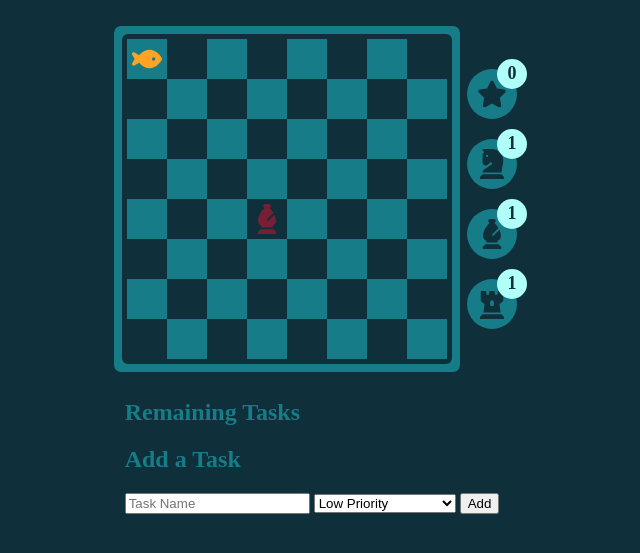
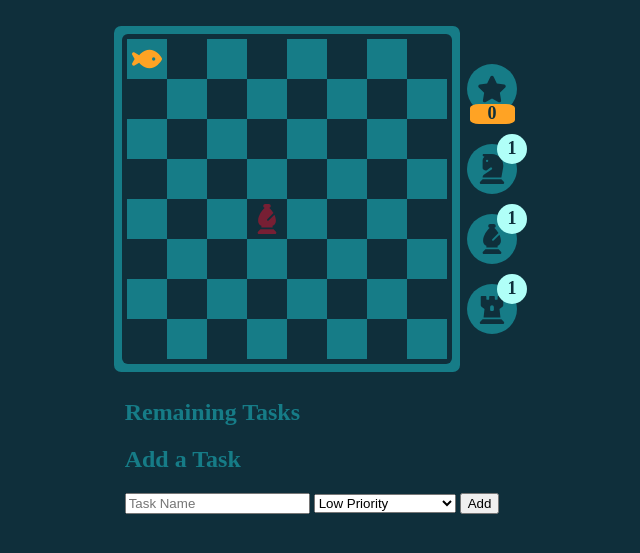
Before and after one commit to Speakman610/taskdungeon, a plain HTML site: page index.html in a window 1280 px wide. Shown: the part 81-634 px from the top of the page, without its empty margins (328-968 px from the left). Drawn offline with Linux system fonts and the light colour scheme.

Commit message:
Make points look different from powers

```diff
--- a/dungeon.js
+++ b/dungeon.js
@@ -546,14 +546,14 @@ function updateInfo(changeColors=true) {
   const points = document.getElementById('points')
   if (changeColors) {
     if (Number(points.value) < gameData.points) {
-      points.style.backgroundColor = color_player
-      setTimeout(() => points.style.backgroundColor = color_accent, TIMEOUT)
+      points.style.backgroundColor = color_accent
+      setTimeout(() => points.style.backgroundColor = color_player, TIMEOUT)
     } else if (Number(points.value) > gameData.points) {
       points.style.backgroundColor = color_monster
-      setTimeout(() => points.style.backgroundColor = color_accent, TIMEOUT)
+      setTimeout(() => points.style.backgroundColor = color_player, TIMEOUT)
     }
   }
-  points.innerText = gameData.points > 99 ? '99+' : gameData.points
+  points.innerText = gameData.points > 999 ? '999+' : gameData.points
   points.value = gameData.points
 
   // update knights
--- a/index.html
+++ b/index.html
@@ -15,9 +15,9 @@
         <!-- The dungeon will be generated here -->
       </div>
       <div id="info">
-        <div class="info-icon">
+        <div id="points-container" class="info-icon">
           <img src="./assets/star-solid.svg" />
-          <span id="points" class="icon-notif" value="0">0</span>
+          <span id="points" class="icon-value" value="0">0</span>
         </div>
         <div class="info-icon">
           <img src="./assets/chess-knight-solid.svg" />
--- a/styles.css
+++ b/styles.css
@@ -135,11 +135,27 @@ li:hover {
   transition: all 0.2s;
 }
 
+.icon-value {
+  position: absolute;
+  bottom: -10px;
+  width: 45px;
+  height: 20px;
+  background-color: var(--player);
+  color: var(--dark);
+  display: flex;
+  align-items: center;
+  justify-content: center;
+  border-radius: 20%;
+  font-weight: bold;
+  font-size: large;
+  transition: all 0.2s;
+}
+
 .info-icon img {
   width: 30px;
   height: 30px;
 }
 
-#points {
-  transition: all 0.2s;
+#points-container {
+  margin-bottom: 20px;
 }
```
